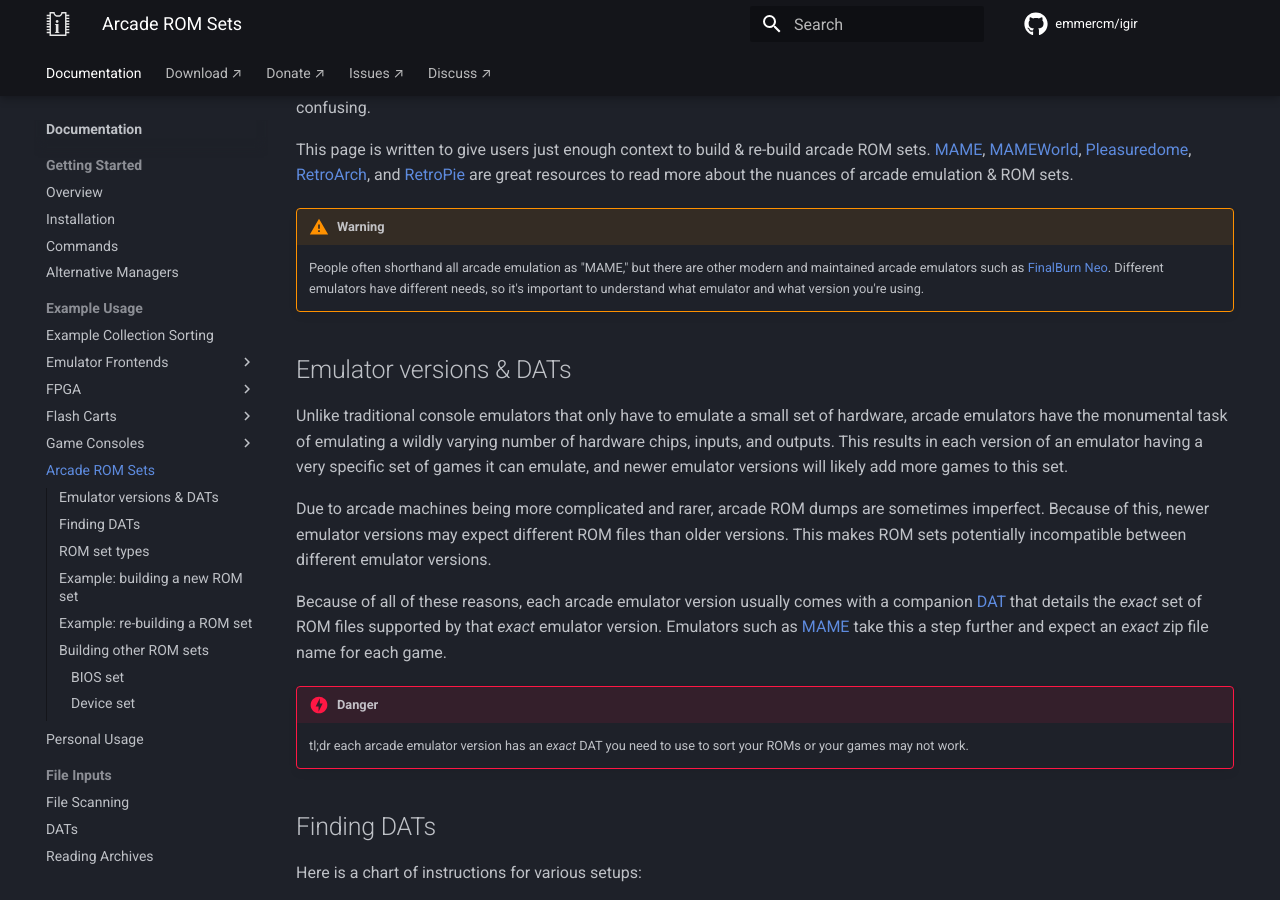
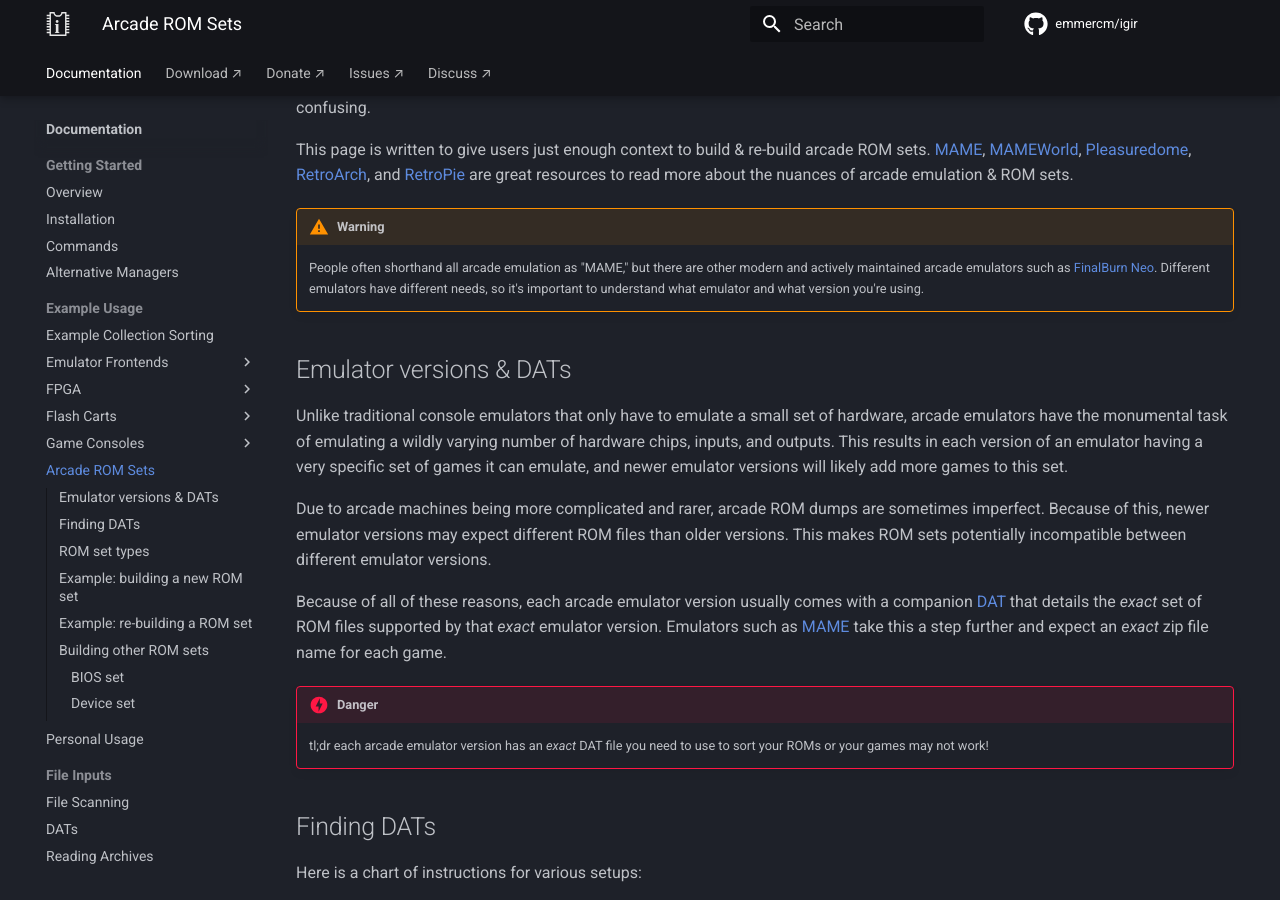
Before and after one commit to emmercm/igir, an MkDocs documentation site: the page built from docs/usage/arcade.md, in a window 1280 px wide and 900 px high, scrolled down 198 px. Built offline with MkDocs 1.6.1 and Material for MkDocs 9.7.7, drawn with Linux system fonts in a browser that asks for light colours; comment, search, counter and statistics services are not loaded.

Commit message:
Docs update

```diff
--- a/docs/usage/arcade.md
+++ b/docs/usage/arcade.md
@@ -6,7 +6,7 @@
 
 !!! warning
 
-    People often shorthand all arcade emulation as "MAME," but there are other modern and maintained arcade emulators such as [FinalBurn Neo](https://github.com/finalburnneo/FBNeo). Different emulators have different needs, so it's important to understand what emulator and what version you're using.
+    People often shorthand all arcade emulation as "MAME," but there are other modern and actively maintained arcade emulators such as [FinalBurn Neo](https://github.com/finalburnneo/FBNeo). Different emulators have different needs, so it's important to understand what emulator and what version you're using.
 
 ## Emulator versions & DATs
 
@@ -18,7 +18,7 @@
 
 !!! danger
 
-    tl;dr each arcade emulator version has an _exact_ DAT you need to use to sort your ROMs or your games may not work.
+    tl;dr each arcade emulator version has an _exact_ DAT file you need to use to sort your ROMs or your games may not work!
 
 ## Finding DATs
 
--- a/mkdocs.yml
+++ b/mkdocs.yml
@@ -123,6 +123,7 @@
         'examples.md': 'usage/collection-sorting.md'
         'file-scanning.md': 'input/file-scanning.md'
         'input/archives.md': 'input/reading-archives.md'
+        'output/arcade.md': 'usage/arcade.md'
         'reporting.md': 'output/reporting.md'
         'rom-filtering.md': 'roms/filtering-preferences.md'
         'rom-headers.md': 'roms/headers.md'
```
Also changed, not shown: README.md (+1 -1 lines).
